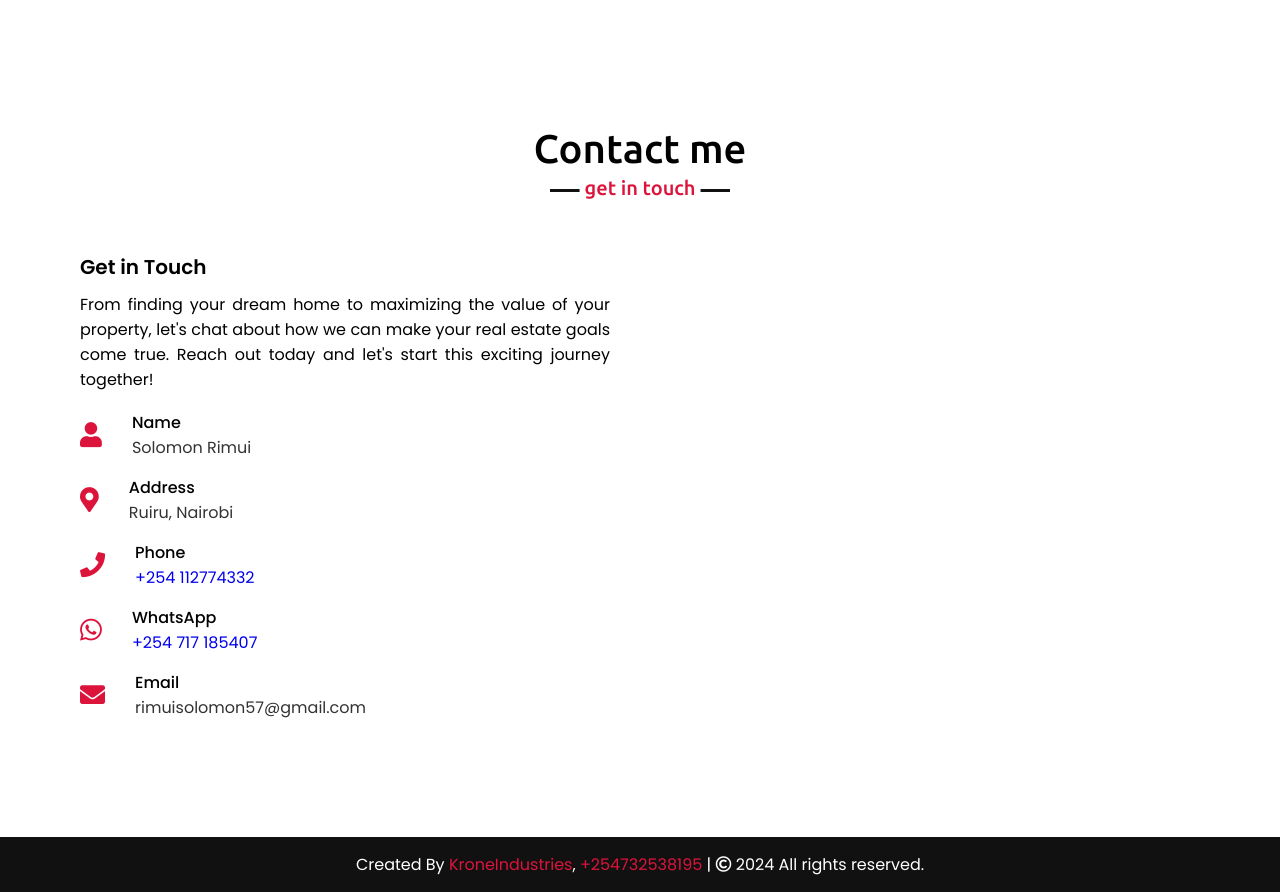
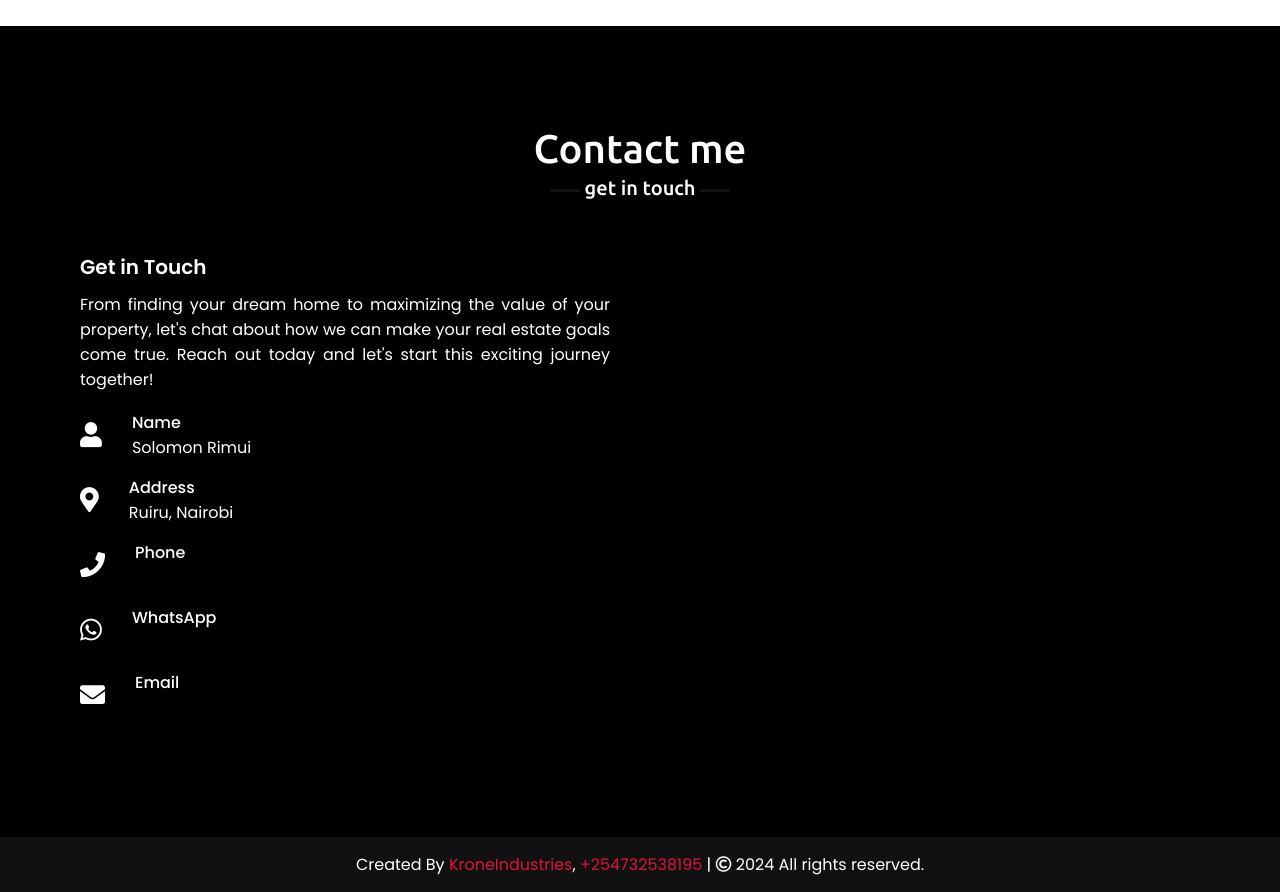
Before and after one commit to The-Chemist2049/NewPortfolio, a plain HTML site: page index.html in a window 1280 px wide. Shown: the part 3360-4252 px from the top of the page. Drawn offline with nearby package versions, Linux system fonts and the light colour scheme.

Commit message:
Add files via upload

```diff
--- a/index.html
+++ b/index.html
@@ -58,7 +58,7 @@
                     <img src="images/edit.jpg" alt="">
                 </div>
                 <div class="column right">
-                    <div class="text">I'm Rimui and I'm  <span class="typing-2"></span></div>
+                    <div class="text">I'm Rimui and I'm<span class="typing-2"></span></div>
                     <p>With more than 3 years of real estate expertise,  I seamlessly connect buyers and sellers as both a Property Marketer and Real Estate Agent, leveraging strategic marketing tactics and market knowledge. With a passion for design and optimization, I transform properties into captivating spaces as a Renovation Specialist and Interior Designer, ensuring every detail reflects the client's vision. From managing boutique accommodations to overseeing construction projects, I handle administrative tasks with precision, ensuring smooth operations and high-quality results. With a strategic mindset and a commitment to excellence, I drive growth and profitability in every real estate endeavor. Let's collaborate and turn your real estate goals into reality.</p>
                     <a href="https://www.linkedin.com/in/solomon-rimui-aa593b229/" target="blank">Download CV</a>
                 </div>
@@ -240,14 +240,14 @@
     <i class="fas fa-phone"></i>
     <div class="info">
         <div class="head">Phone</div>
-        <div class="sub-title"><a href="tel:+254112774332">+254 112774332</a></div>
+        <div class="sub-title"><a href="tel:+254112774332" style="color: black; text-decoration: none;">+254 112774332</a></div>
     </div>
 </div>
                         <div class="row">
     <i class="fab fa-whatsapp"></i>
     <div class="info">
         <div class="head">WhatsApp</div>
-        <div class="sub-title"><a href="https://wa.me/254717185407" target="_blank">+254 717 185407</a></div>
+        <div class="sub-title"><a href="https://wa.me/254717185407" target="_blank"style="color: black; text-decoration: none;">+254 717 185407</a></div>
 
     </div>
 </div>
@@ -255,7 +255,8 @@
                             <i class="fas fa-envelope"></i>
                             <div class="info">
                                 <div class="head">Email</div>
-                                <div class="sub-title">rimuisolomon57@gmail.com</div>
+                             <div class="sub-title"><a href="mailto:rimuisolomon57@gmail.com" style="color: black; text-decoration: none;">rimuisolomon57@gmail.com</a></div>
+
                             </div>
                         </div>
                     </div>
--- a/style.css
+++ b/style.css
@@ -449,16 +449,24 @@ section .title::after{
 }
 
 /* contact section styling */
+.contact {
+    background: #000; /* Change this line to set the background color to black */
+    color: white;
+}
 .contact .title::after{
     content: "get in touch";
+    background: black;
+    color: white;
 }
 .contact .contact-content .column{
     width: calc(50% - 30px);
+    color: white;
 }
 .contact .contact-content .text{
     font-size: 20px;
     font-weight: 600;
     margin-bottom: 10px;
+    color:white;
 }
 .contact .contact-content .left p{
     text-align: justify;
@@ -470,19 +478,22 @@ section .title::after{
     display: flex;
     height: 65px;
     align-items: center;
+    color: white;
 }
 .contact .contact-content .row .info{
     margin-left: 30px;
+    color: white;
 }
 .contact .contact-content .row i{
     font-size: 25px;
-    color: crimson;
+    color: white;
 }
 .contact .contact-content .info .head{
     font-weight: 500;
+    color: white;
 }
 .contact .contact-content .info .sub-title{
-    color: #333;
+    color: white;
 }
 .contact .right form .fields{
     display: flex;
@@ -504,7 +515,7 @@ section .title::after{
 .contact .right form .textarea textarea{
     height: 100%;
     width: 100%;
-    border: 1px solid lightgrey;
+    border: 1px solid white;
     border-radius: 6px;
     outline: none;
     padding: 0 15px;
@@ -514,7 +525,7 @@ section .title::after{
 }
 .contact .right form .field input:focus,
 .contact .right form .textarea textarea:focus{
-    border-color: #b3b3b3;
+    border-color: white;
 }
 .contact .right form .textarea textarea{
   padding-top: 10px;
```
